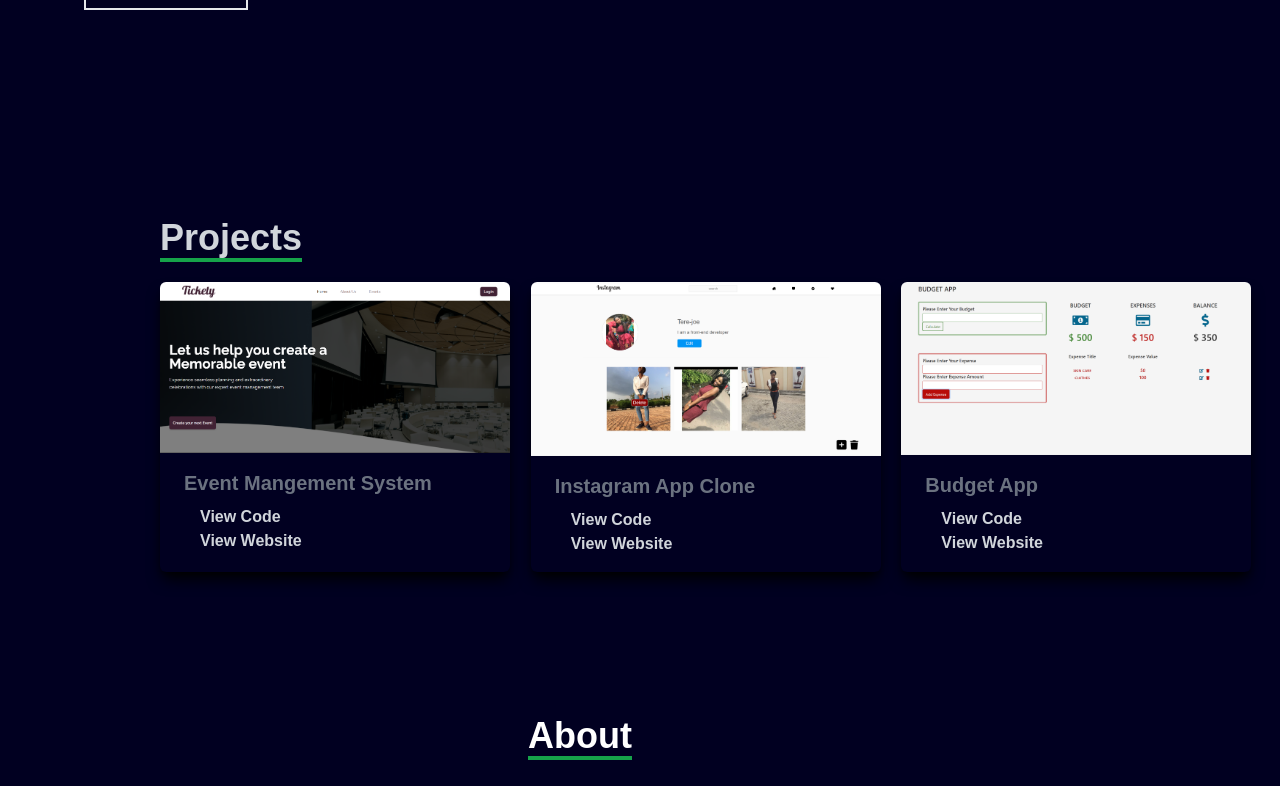
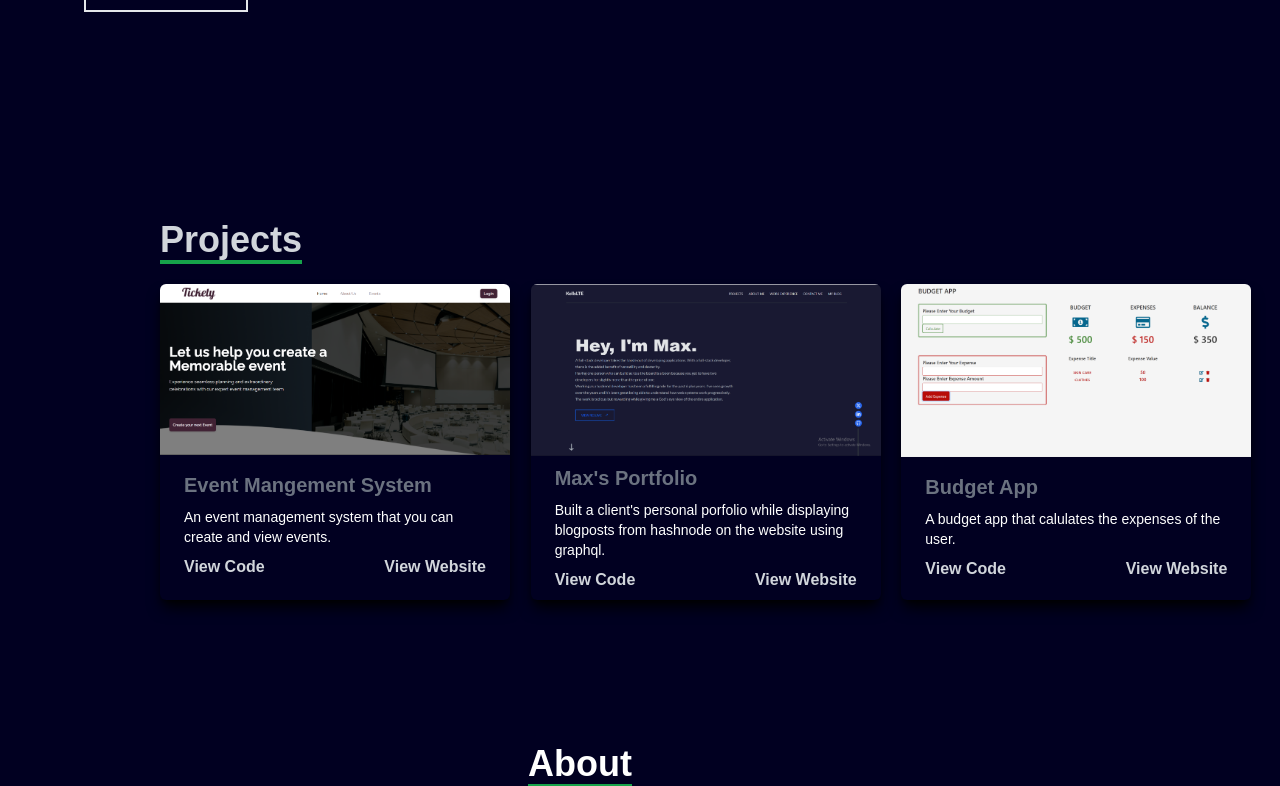
Before and after one commit to terejoe/personal-portfolio, a React (Create React App) app: page / in a window 1280 px wide. Shown: the part 480-1266 px from the top of the page. Built offline with nearby package versions, Linux system fonts and the light colour scheme.

Commit message:
refactor code

```diff
--- a/src/components/contact.jsx
+++ b/src/components/contact.jsx
@@ -23,10 +23,6 @@ export default function Contact() {
     e.preventDefault();
     axios
       .post('https://getform.io/f/574ccbf7-81da-4a18-b963-fe2110b42552', {
-        headers: {
-          "Content-Type": "application/json",
-        },
-        // body: JSON.stringify(formData)
       })
       .then((res) => {
         console.log(res);
--- a/src/components/home.jsx
+++ b/src/components/home.jsx
@@ -1,6 +1,6 @@
 import {HiArrowNarrowRight} from 'react-icons/hi'
 import handEmoji from '../assets/handemoji.png'
-import frontEnd from '../assets/frontend.png'
+// import frontEnd from '../assets/frontend.png'
 import { Link } from 'react-scroll';
 
 export default function Home() {
@@ -11,7 +11,8 @@ export default function Home() {
       <div className='max-w-[800px] mx-2 md:mx-10 md:px-8 flex justify-center text-left flex-col h-full md:pt-40 pt-24 pb-6'>
         <p className='text-2xl text-[#a7a7a7]'><img src={handEmoji} alt = 'Hand Emoji' className='inline mr-2 mt-[-4px]'></img>Hi, My name is</p>
         <h1 className = 'text-4xl sm:text-7xl font-bold text-[#ffffff] ml-1' data-aos="fade-right" data-aos-duration="3000" >Nzeamalu Nkechinyere Tere-joe</h1>
-        <img src={frontEnd} alt='Front-end Logo' className = 'mt-4 ml-2 w-[160px] h-[38px]' data-aos="fade-right" data-aos-duration="3000" data-aos-delay="200"/>
+        {/* <img src={frontEnd} alt='Front-end Logo' className = 'mt-4 ml-2 w-[160px] h-[38px]' data-aos="fade-right" data-aos-duration="3000" data-aos-delay="200"/> */}
+        <p className='text-[#a7a7a7] ml-2 mt-2' data-aos="fade-right" data-aos-duration="3000" data-aos-delay="200">I am the ideal candidate for a frontend internship, driven by a deep passion for web development and an unrelenting desire to learn and grow in an enabling environment.</p>
         <p className='py-2 text-[#a7a7a7] ml-3' data-aos="fade-right" data-aos-duration="3000" data-aos-delay="400">JavaScript / React / TailwindCSS</p>
 
         <div className='ml-3'data-aos="fade-right" data-aos-duration="3000" data-aos-delay="600">
--- a/src/components/project.jsx
+++ b/src/components/project.jsx
@@ -1,5 +1,5 @@
 import tickety from '../assets/tickety.png'
-import instagram from '../assets/instagram.png'
+import max from '../assets/max.png'
 import budget from '../assets/budget.png'
 
 export default function Project() {
@@ -16,21 +16,23 @@ export default function Project() {
             <a href=' https://tickety-group10.netlify.app/'><img src={tickety} alt='Website' className='w-full'/></a>
             <div className='px-6 py-4'>
               <p className='font-bold text-gray-500 text-xl mb-2'>Event Mangement System</p>
-              <ul>
-                <li><strong><a href='https://github.com/asmaaHamdym/Tickety'className='hover:text-green-300'>View Code</a></strong></li>
-                <li><strong><a href=' https://tickety-group10.netlify.app/' className='hover:text-green-300'>View Website</a></strong></li>
-              </ul>
+              <p className='text-white text-sm mb-2'>An event management system that you can create and view events.</p>
+              <div className='flex justify-between'>
+                <div><strong><a href='https://github.com/asmaaHamdym/Tickety'className='hover:text-green-300'>View Code</a></strong></div>
+                <div><strong><a href=' https://tickety-group10.nedivfy.app/' className='hover:text-green-300'>View Website</a></strong></div>
+              </div>
             </div>
           </div>
 
           <div className='border-lg shadow-lg shadow-black container rounded-md justify-center items-center md:w-[350px] overflow-hidden'>
-            <a href='https://instagram-react-app.netlify.app/'><img src={instagram} alt='Website' className='w-full'/></a>
-            <div className='px-6 py-4'>
-              <p className='font-bold text-gray-500 text-xl mb-2'>Instagram App Clone</p>
-              <ul>
-                <li><strong><a href='https://github.com/terejoe/instagram-app' className='hover:text-green-300'>View Code</a></strong></li>
-                <li><strong><a href='https://instagram-react-app.netlify.app/' className='hover:text-green-300'>View Website</a></strong></li>
-              </ul>
+            <a href='https://kellslte-portfolio.netlify.app/'><img src={max} alt='Website' className='w-full'/></a>
+            <div className='px-6 py-2'>
+              <p className='font-bold text-gray-500 text-xl mb-2'>Max's Portfolio</p>
+              <p className='text-white text-sm mb-2'>Built a client's personal porfolio while displaying blogposts from hashnode on the website using graphql.</p>
+              <div className='flex justify-between'>
+                <div><strong><a href='https://github.com/terejoe/max-portfodivo' className='hover:text-green-300'>View Code</a></strong></div>
+                <div><strong><a href='https://kellslte-portfolio.netlify.app/' className='hover:text-green-300'>View Website</a></strong></div>
+              </div>
             </div>
           </div>
 
@@ -38,10 +40,11 @@ export default function Project() {
             <a href='https://budget-and-expenses-applicatin.netlify.app/'><img src={budget} alt='Website' className='w-full'/></a>
             <div className='px-6 py-4'>
               <p className='font-bold text-gray-500 text-xl mb-2'>Budget App</p>
-              <ul>
-                <li><strong><a href='https://github.com/terejoe/budget-app' className='hover:text-green-300'>View Code</a></strong></li>
-                <li><strong><a href='https://budget-and-expenses-applicatin.netlify.app/' className='hover:text-green-300'>View Website</a></strong></li>
-              </ul>
+              <p className='text-white text-sm mb-2'>A budget app that calulates the expenses of the user.</p>
+              <div className='flex justify-between'>
+                <div><strong><a href='https://github.com/terejoe/budget-app' className='hover:text-green-300'>View Code</a></strong></div>
+                <div><strong><a href='https://budget-and-expenses-applicatin.netlify.app/' className='hover:text-green-300'>View Website</a></strong></div>
+              </div>
             </div>
           </div>
 
```
Also changed, not shown: src/assets/max.png (added).
